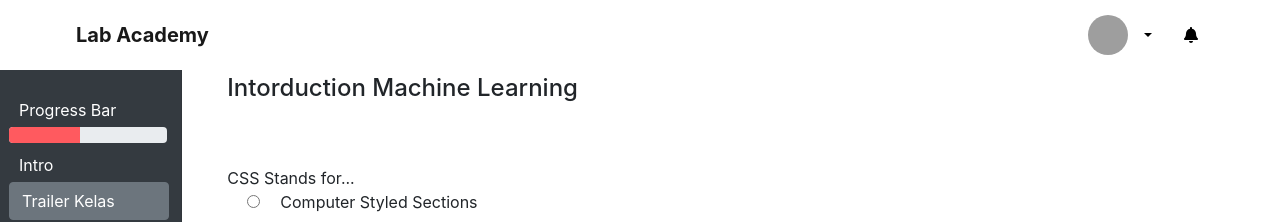
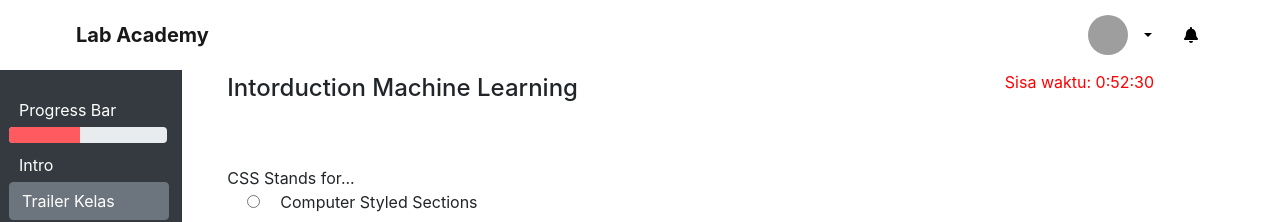
Before and after one commit to Project-Caslab-19/frontend-belajar-online, a React (Create React App) app: page /soal-quiz in a window 1280 px wide. Shown: the top 222 px of the page. Built offline with nearby package versions, Linux system fonts and the light colour scheme; grey boxes are pictures that could not be loaded.

Commit message:
add time

```diff
--- a/src/Components/Question/question.js
+++ b/src/Components/Question/question.js
@@ -12,10 +12,11 @@ function Question() {
 		<Container className="justify-content-md-center">
 
 			<Row>
-				<Col className='col1' ></Col>
+				<Col xs={9} className='judulQuiz'>Intorduction Machine Learning</Col>
+				<Col style={{ color: 'red' }} >Sisa waktu: 0:52:30</Col>
 			</Row>
 			<Row>
-				<Col className='judulQuiz'>Intorduction Machine Learning</Col>
+
 			</Row>
 
 			<Row>
@@ -47,12 +48,11 @@ function Question() {
 			</Row>
 
 			<Row className ='controlBtn' >
-				<Col xs={3}><a href="/soal-quiz">
+				<Col xs={8}><a href="/soal-quiz">
 					<button className={"startbutton"} onClick={''} >
 						Submit
                                     </button>
 				</a></Col>
-				<Col xs={5}></Col>
 				<Col > <a className = 'prevQuest' href="/soal-quiz">
 					<button className={"navbutton"} onClick={''} >
 						Sebelumnya
```
